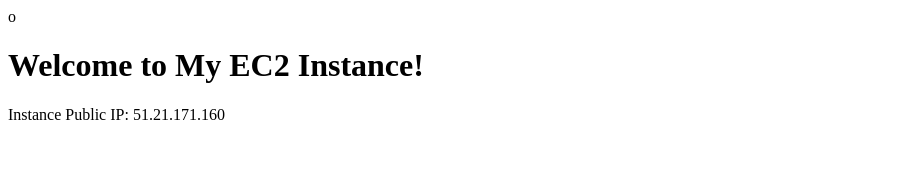
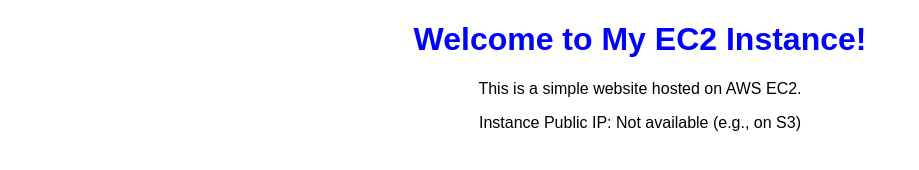
Before and after one commit to B-red001/EC2-Project, a plain HTML site: page index.html in a window 1280 px wide. Shown: the whole page, without its empty margins (0-919 px from the left). Drawn offline with Linux system fonts and the light colour scheme; no server answers.

Commit message:
Update index.html with JavaScript for dynamic IP

```diff
--- a/index.html
+++ b/index.html
@@ -1,13 +1,18 @@
-o<!DOCTYPE html>
-<html>
-<head><title>My AWS Demo</title></head>
+<!DOCTYPE html>
+<html lang="en">
+<head>
+    <title>My AWS Website</title>
+    <style> body { font-family: Arial; text-align: center; } h1 { color: blue; } </style>
+</head>
 <body>
-<h1>Welcome to My EC2 Instance!</h1>
-<p>Instance Public IP: <span id="ip">51.21.171.160</span></p>
-<script>
-  fetch('http://51.21.171.160/latest/meta-data/public-ipv4')
-    .then(r => r.text())
-    .then(ip => document.getElementById('ip').innerText = ip);
-</script>
+    <h1>Welcome to My EC2 Instance!</h1>
+    <p>This is a simple website hosted on AWS EC2.</p>
+    <p>Instance Public IP: <span id="ip">Loading...</span></p>
+    <script>
+        fetch('http://169.254.169.254/latest/meta-data/public-ipv4')
+            .then(response => response.text())
+            .then(ip => document.getElementById('ip').innerText = ip)
+            .catch(error => document.getElementById('ip').innerText = 'Not available (e.g., on S3)');
+    </script>
 </body>
 </html>
```
